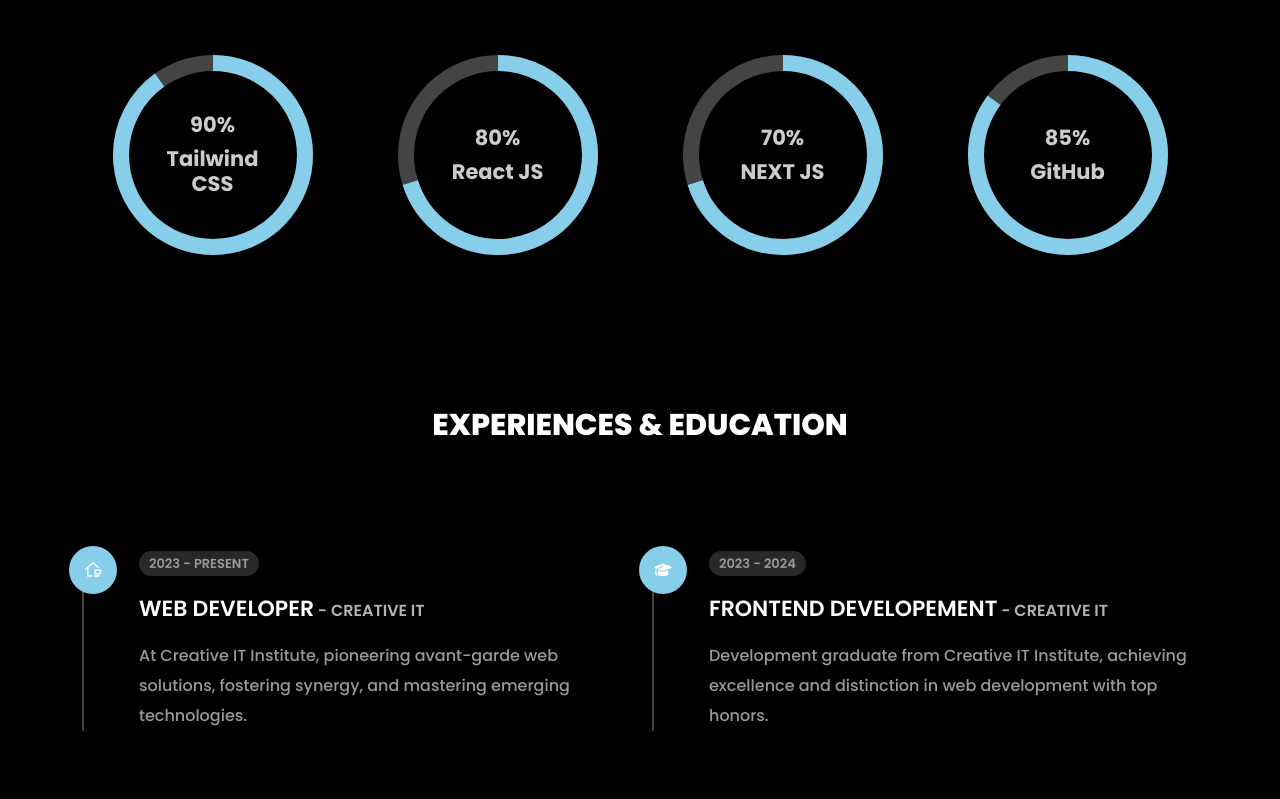
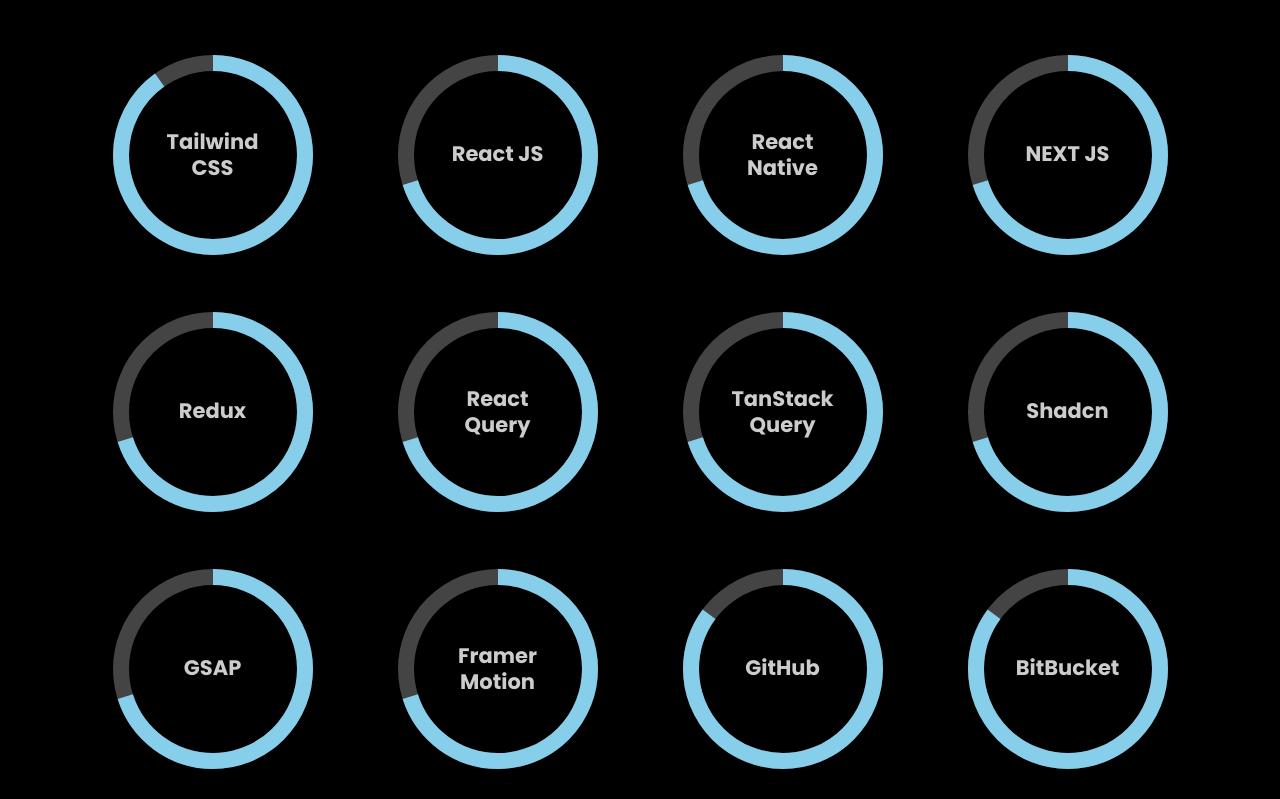
Before and after one commit to fahim-sarker/My-Portfolio, a React (Vite) app: page / in a window 1280 px wide. Shown: the part 3061-3860 px from the top of the page. Built offline with nearby package versions, Linux system fonts and the light colour scheme.

Commit message:
feat:update the skills and showcase

```diff
--- a/src/components/about_me/About_me.jsx
+++ b/src/components/about_me/About_me.jsx
@@ -9,19 +9,19 @@
 const About_me = () => {
   const stats = [
     { value: 2, label: "Years of Experience" },
-    { value: 5, label: "Happy Customers" },
-    { value: 15, label: "Projects Done" },
+    { value: 20, label: "Happy Customers" },
+    { value: 30, label: "Projects Done" },
     { value: 3, label: "Awards Won" },
   ];
   const skills = [
-    { name: "HTML", value: 85 },
-    { name: "CSS", value: 80 },
-    { name: "JavaScript", value: 65 },
-    { name: "Bootstrap", value: 90 },
-    { name: "Tailwind CSS", value: 90 },
-    { name: "React JS", value: 80 },
-    { name: "Next JS", value: 70 },
-    { name: "GitHub", value: 85 },
+    { name: "HTML", },
+    { name: "CSS", },
+    { name: "JavaScript" },
+    { name: "Bootstrap"},
+    { name: "Tailwind CSS" },
+    { name: "React JS",},
+    { name: "Next JS", },
+    { name: "GitHub",},
   ];
   return (
     <section id="about">
@@ -126,7 +126,7 @@
                     ></CircularProgressbarWithChildren>
                   </div>
                   <div className="center_text">
-                    <h2>85%</h2>
+
                     <h2>HTML</h2>
                   </div>
                 </div>
@@ -139,7 +139,7 @@
                     ></CircularProgressbarWithChildren>
                   </div>
                   <div className="center_text">
-                    <h2>80%</h2>
+
                     <h2>CSS</h2>
                   </div>
                 </div>
@@ -152,7 +152,7 @@
                     ></CircularProgressbarWithChildren>
                   </div>
                   <div className="center_text">
-                    <h2>65%</h2>
+
                     <h2>Javascript</h2>
                   </div>
                 </div>
@@ -165,7 +165,7 @@
                     ></CircularProgressbarWithChildren>
                   </div>
                   <div className="center_text">
-                    <h2>90%</h2>
+
                     <h2>Bootstrap</h2>
                   </div>
                 </div>
@@ -178,7 +178,7 @@
                     ></CircularProgressbarWithChildren>
                   </div>
                   <div className="center_text">
-                    <h2>90%</h2>
+
                     <h2>Tailwind CSS</h2>
                   </div>
                 </div>
@@ -191,7 +191,7 @@
                     ></CircularProgressbarWithChildren>
                   </div>
                   <div className="center_text">
-                    <h2>80%</h2>
+
                     <h2>React JS</h2>
                   </div>
                 </div>
@@ -204,8 +204,99 @@
                     ></CircularProgressbarWithChildren>
                   </div>
                   <div className="center_text">
-                    <h2>70%</h2>
+
+                    <h2>React Native</h2>
+                  </div>
+                </div>
+              </Col>
+              <Col lg={3} xs={6}>
+                <div className="circle_mother">
+                  <div className="circle">
+                    <CircularProgressbarWithChildren
+                      value={70}
+                    ></CircularProgressbarWithChildren>
+                  </div>
+                  <div className="center_text">
+
                     <h2>NEXT JS</h2>
+                  </div>
+                </div>
+              </Col>
+              <Col lg={3} xs={6}>
+                <div className="circle_mother">
+                  <div className="circle">
+                    <CircularProgressbarWithChildren
+                      value={70}
+                    ></CircularProgressbarWithChildren>
+                  </div>
+                  <div className="center_text">
+
+                    <h2>Redux</h2>
+                  </div>
+                </div>
+              </Col>
+              <Col lg={3} xs={6}>
+                <div className="circle_mother">
+                  <div className="circle">
+                    <CircularProgressbarWithChildren
+                      value={70}
+                    ></CircularProgressbarWithChildren>
+                  </div>
+                  <div className="center_text">
+
+                    <h2>React Query</h2>
+                  </div>
+                </div>
+              </Col>
+               <Col lg={3} xs={6}>
+                <div className="circle_mother">
+                  <div className="circle">
+                    <CircularProgressbarWithChildren
+                      value={70}
+                    ></CircularProgressbarWithChildren>
+                  </div>
+                  <div className="center_text">
+
+                    <h2>TanStack Query</h2>
+                  </div>
+                </div>
+              </Col>
+              <Col lg={3} xs={6}>
+                <div className="circle_mother">
+                  <div className="circle">
+                    <CircularProgressbarWithChildren
+                      value={70}
+                    ></CircularProgressbarWithChildren>
+                  </div>
+                  <div className="center_text">
+
+                    <h2>Shadcn</h2>
+                  </div>
+                </div>
+              </Col>
+               <Col lg={3} xs={6}>
+                <div className="circle_mother">
+                  <div className="circle">
+                    <CircularProgressbarWithChildren
+                      value={70}
+                    ></CircularProgressbarWithChildren>
+                  </div>
+                  <div className="center_text">
+
+                    <h2>GSAP</h2>
+                  </div>
+                </div>
+              </Col>
+               <Col lg={3} xs={6}>
+                <div className="circle_mother">
+                  <div className="circle">
+                    <CircularProgressbarWithChildren
+                      value={70}
+                    ></CircularProgressbarWithChildren>
+                  </div>
+                  <div className="center_text">
+
+                    <h2>Framer Motion</h2>
                   </div>
                 </div>
               </Col>
@@ -217,8 +308,21 @@
                     ></CircularProgressbarWithChildren>
                   </div>
                   <div className="center_text">
-                    <h2>85%</h2>
+
                     <h2>GitHub</h2>
+                  </div>
+                </div>
+              </Col>
+              <Col lg={3} xs={6}>
+                <div className="circle_mother">
+                  <div className="circle">
+                    <CircularProgressbarWithChildren
+                      value={85}
+                    ></CircularProgressbarWithChildren>
+                  </div>
+                  <div className="center_text">
+
+                    <h2>BitBucket</h2>
                   </div>
                 </div>
               </Col>
--- a/src/components/portfolio/Work.jsx
+++ b/src/components/portfolio/Work.jsx
@@ -4,17 +4,13 @@
 import Port2 from "../../assets/gym1.png";
 import Ten from "../../assets/10.png";
 import Quiz1 from "../../assets/three.jpeg";
-import Port3 from "../../assets/blackjack.jpeg";
+import Port3 from "../../assets/home.jpg";
 import Bar from "../../assets/bar.png";
 import Port9 from "../../assets/vue.png";
 import { Tabs, Tab } from "react-bootstrap";
 import Workreusable from "../workreusable/Workreusable";
 import "slick-carousel/slick/slick.css";
 import "slick-carousel/slick/slick-theme.css";
-import Reviewreusable from "../reviewreusable/Reviewreusable";
-import RazibSir from "../../assets/Razibsir.jpeg";
-import Orebi1 from "../../assets/swift.png";
-import Orebi from "../../assets/orebi.png";
 import Hekto from "../../assets/sava.png";
 import Viridian from "../../assets/model.jpeg";
 import Project2 from "../../assets/swift.png";
@@ -77,6 +73,14 @@
             <Tab eventKey="education" title="React Js">
               <Row>
                 <Workreusable
+                  image={Port3}
+                  title="Sms Home Website"
+                  content="
+SMS Home connects you with reliable, trained, and background-verified service experts across Dubai and Abu Dhabi."
+                  github="https://bitbucket.org/lyans-creative/sms_home_admin_website/"
+                  livesite="https://smshome.ae/"
+                />
+                <Workreusable
                   image={Bar}
                   title="Multi-Vendor Bar"
                   content="The site features a dedicated multi-vendor bar that allows users to easily filter and browse products by vendor."
@@ -89,13 +93,6 @@
                   content="A responsive and user-focused website built for a logistics company, showcasing their services and operational capabilities."
                   github="https://github.com/fahim-sarker"
                   livesite="https://swiftexpressbb.com/"
-                />
-                <Workreusable
-                  image={Port3}
-                  title="Black Jack Payments"
-                  content="Discover our expertise in low and high-risk payment processing for a wide range of industries."
-                  github="https://github.com/fahim-sarker"
-                  livesite="https://blackjackpay-frontend.vercel.app/"
                 />
               </Row>
             </Tab>
```
Also changed, not shown: src/assets/home.jpg (added).
